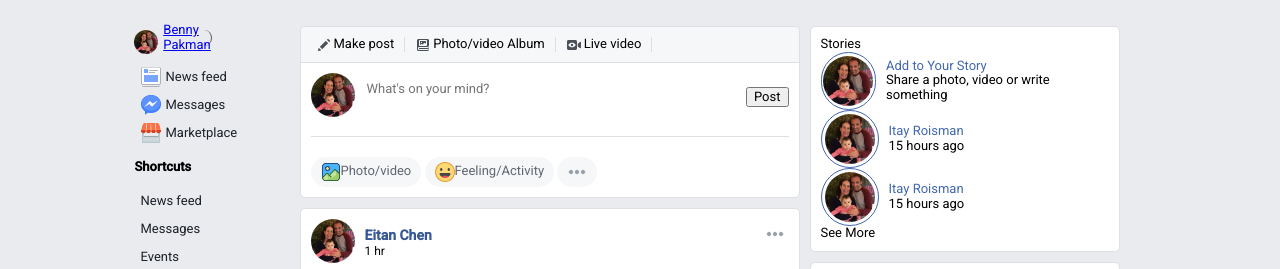
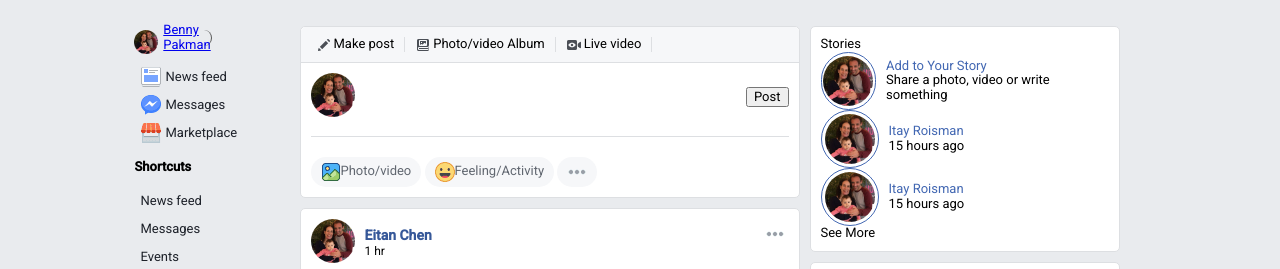
Before and after one commit to benpakmnz/facebook, a plain HTML site: page index.html in a window 1280 px wide. Shown: the part 44-313 px from the top of the page. Drawn offline with Linux system fonts and the light colour scheme; no server answers.

Commit message:
Add files via upload

```diff
--- a/index.html
+++ b/index.html
@@ -120,8 +120,9 @@
                         <img src="img/user-img.jpg">
                     </div>
                     <div class="text-area-container">
-                    <textarea class="type" placeholder="What's on your mind?"></textarea>
-                    <button>Post</button>
+                        <!-- <textarea class="type" placeholder="What's on your mind?"></textarea> -->
+                        <textarea class="type"></textarea>
+                        <button>Post</button>
                     </div>
                 </div>
                 <div class="attach-files">
```
